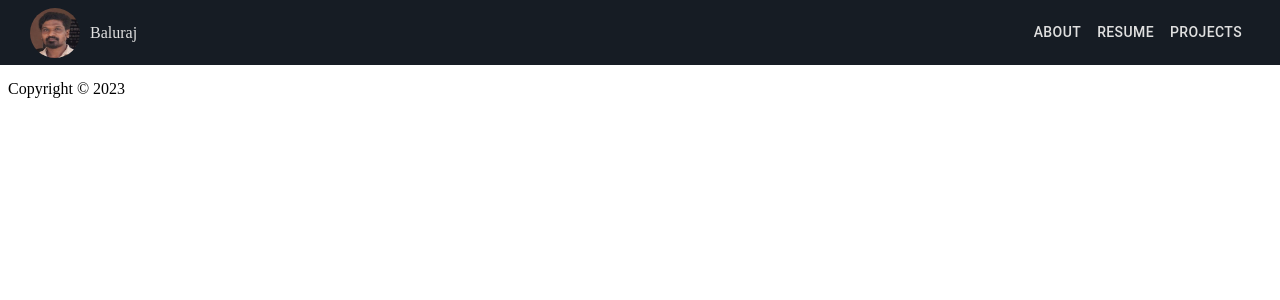
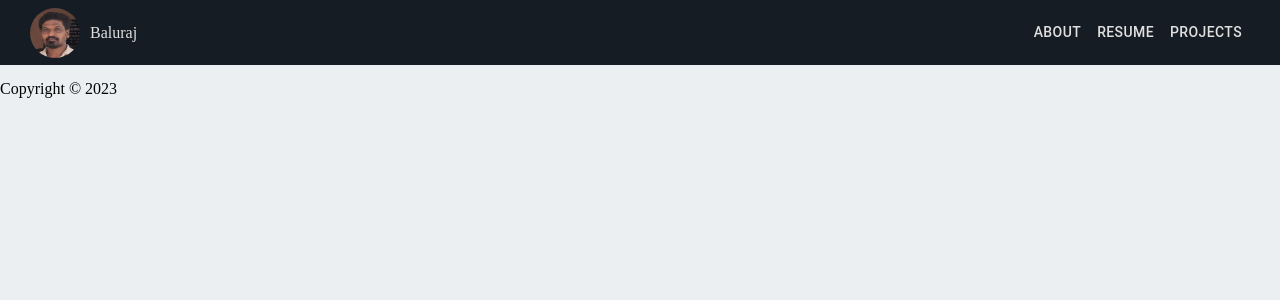
Before and after one commit to sivams20/portfolio, a Next.js app: page / in a window 1280 px wide. Shown: the top 300 px of the page. Built offline with nearby package versions, Linux system fonts and the light colour scheme.

Commit message:
updated body color

```diff
--- a/pages/_app.js
+++ b/pages/_app.js
@@ -1,5 +1,6 @@
 import Footer from "@/components/footer";
 import Header from "@/components/header";
+import "../styles/global.css";
 
 function MyApp({ Component, pageProps }) {
   return (
--- /dev/null
+++ b/styles/global.css
@@ -0,0 +1,6 @@
+html,
+body {
+  margin: 0;
+  padding: 0;
+  background-color: rgb(236, 239, 241);
+}
```
